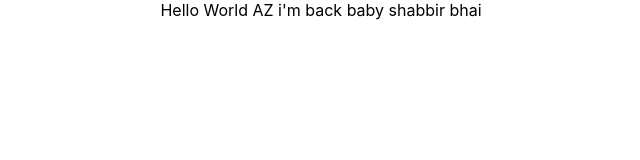
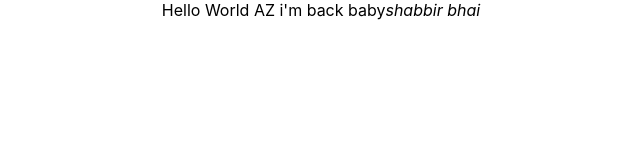
Before and after one commit to wajahatabbas27/travis-testing-react-app, a React (Create React App) app: page / in a window 1280 px wide. Shown: the top 160 px of the page, without its empty margins (319-959 px from the left). Built offline with nearby package versions, Linux system fonts and the light colour scheme.

Commit message:
shabbir bhai adde

```diff
--- a/src/App.js
+++ b/src/App.js
@@ -3,7 +3,8 @@ import './App.css';
 function App() {
   return (
     <div className="App">
-      Hello World  AZ i'm back baby shabbir bhai
+      Hello World  AZ i'm back baby
+      <i>shabbir bhai</i>
     </div>
   );
 }
```
